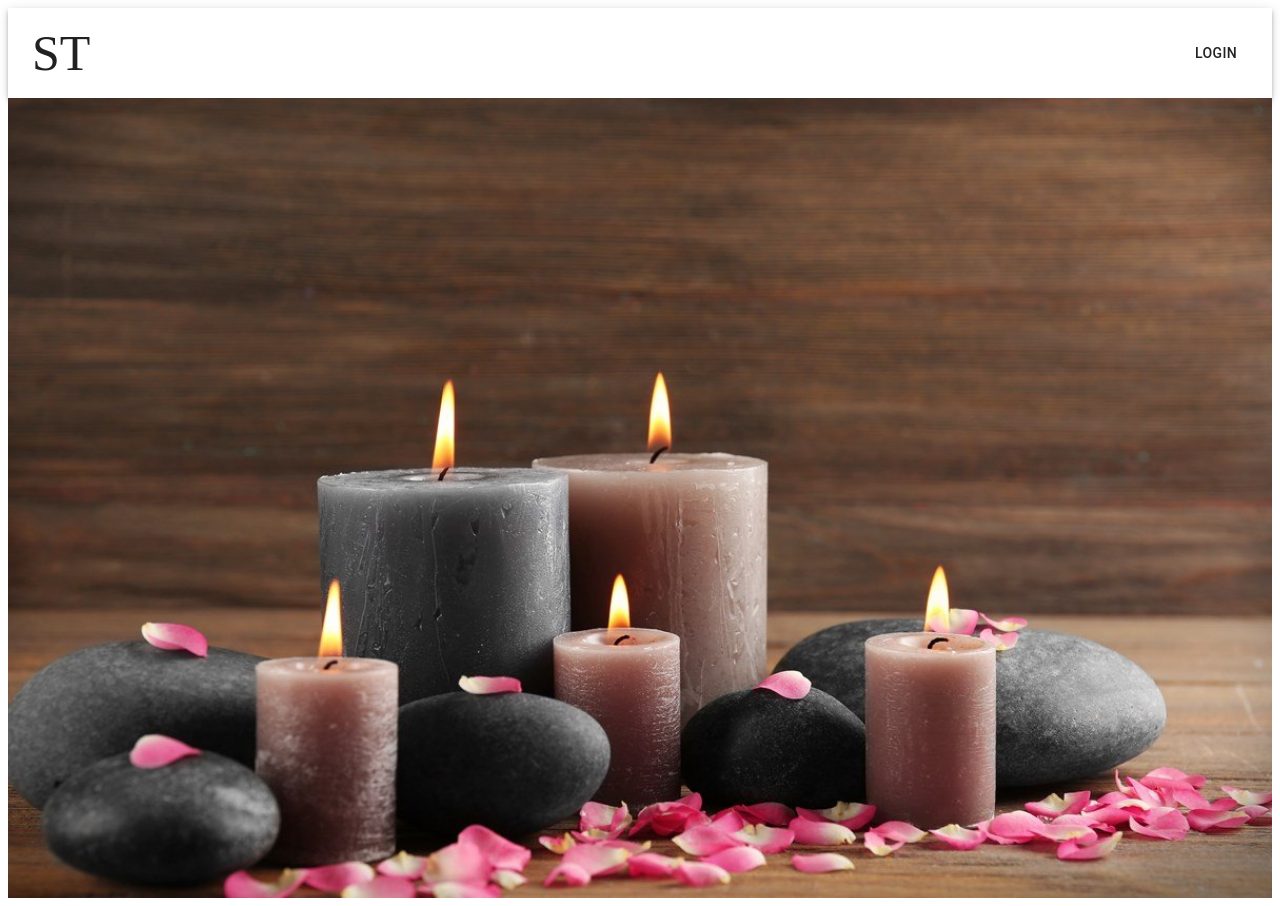
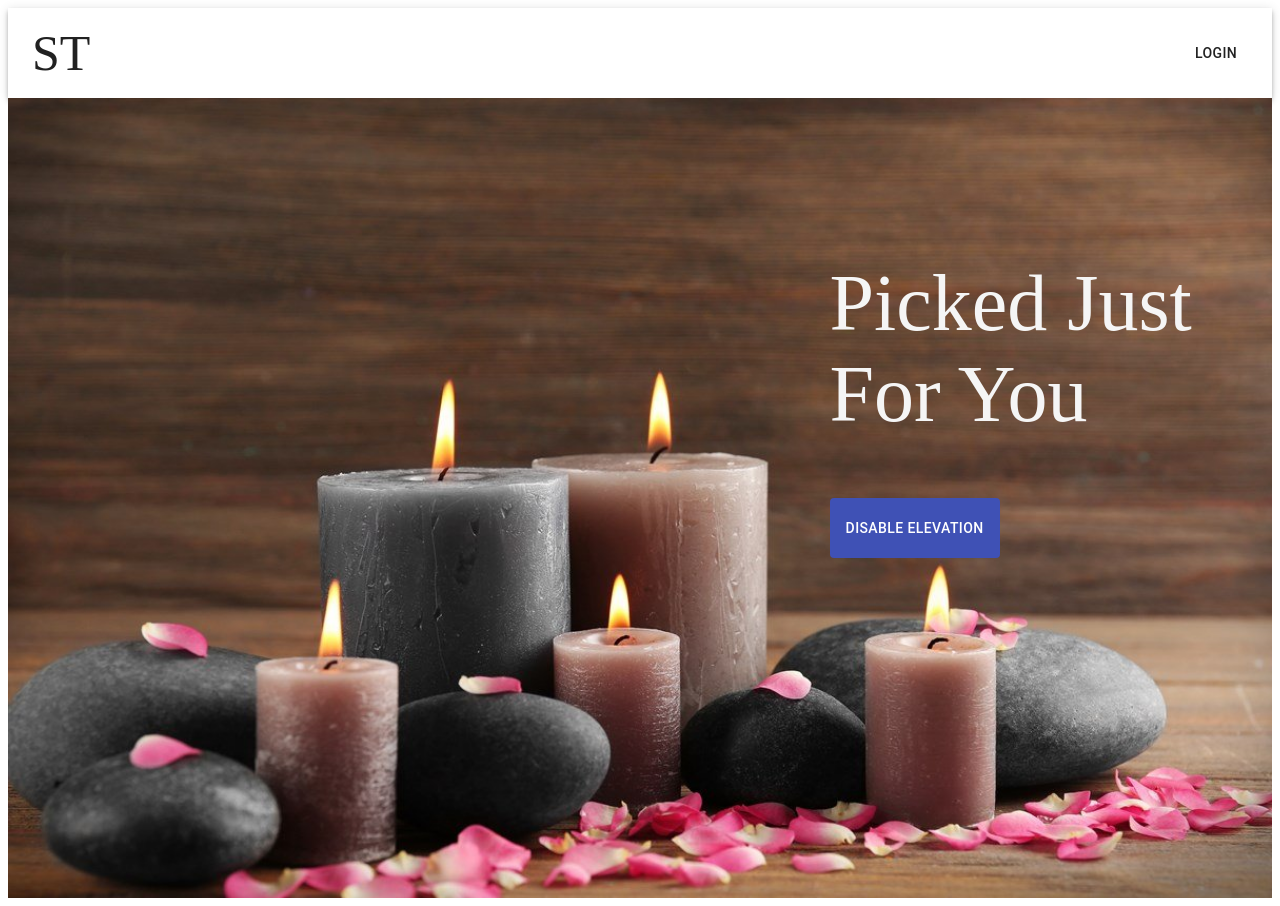
Before and after one commit to harukakato35/StressBox, a React (Create React App) app: page / in a window 1280 px wide. Built offline with nearby package versions, Linux system fonts and the light colour scheme.

Commit message:
Adding top page

```diff
--- a/src/components/Top.js
+++ b/src/components/Top.js
@@ -4,11 +4,28 @@ import Header from './Header';
 import Box from '@material-ui/core/Box';
 import Container from '@material-ui/core/Container';
 import candles from './Picture/candles.jpg';
+import Button from '@material-ui/core/Button';
 
 const useStyles = makeStyles((theme) => ({
     root: {
         flexGrow: 1,
     },
+    box:{
+        position: 'relative',
+    },
+    button:{
+        position: 'absolute',
+        top: '50%',
+        left: '65%',
+        height: 60,
+    },
+    p:{
+        position: 'absolute',
+        top: '10%',
+        left: '65%',
+        height: 60,
+        fontSize: 80,
+    }
 }));
 
 export default function Top() {
@@ -18,13 +35,18 @@ export default function Top() {
         <React.Fragment>
             <Header/>
                 <Box
-                    class="candles"
+                    className={classes.box}
                     style={{
                         backgroundImage: `url(${candles})`,
                         backgroundSize: "cover",
                         height: "100vh",
                         color: "#f5f5f5"
                 }}>
+
+                    <Button variant="contained" color="primary" disableElevation className={classes.button}>
+                        Disable elevation
+                    </Button>
+                    <p className={classes.p}>Picked Just <br></br>For You</p>
                 </Box>
         </React.Fragment>
     );
```
Also changed, not shown: 1 other file (tests, documents, lock files or other folders).
